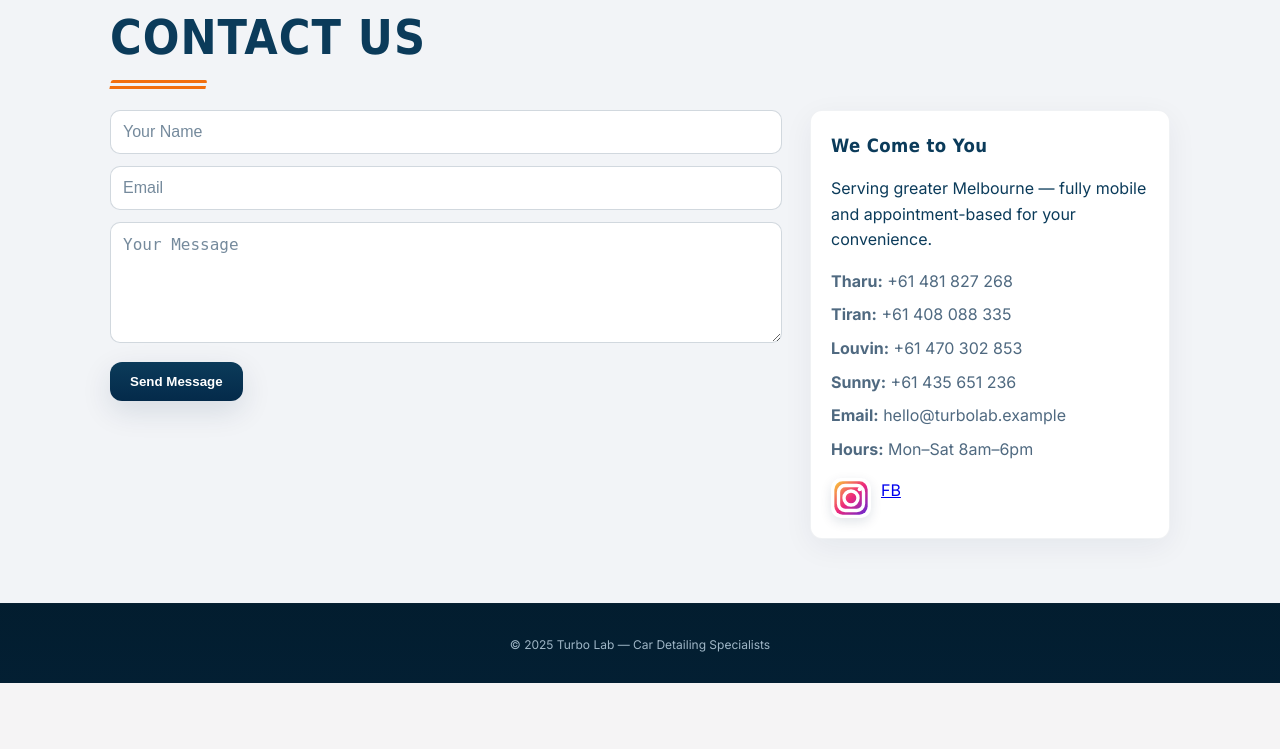
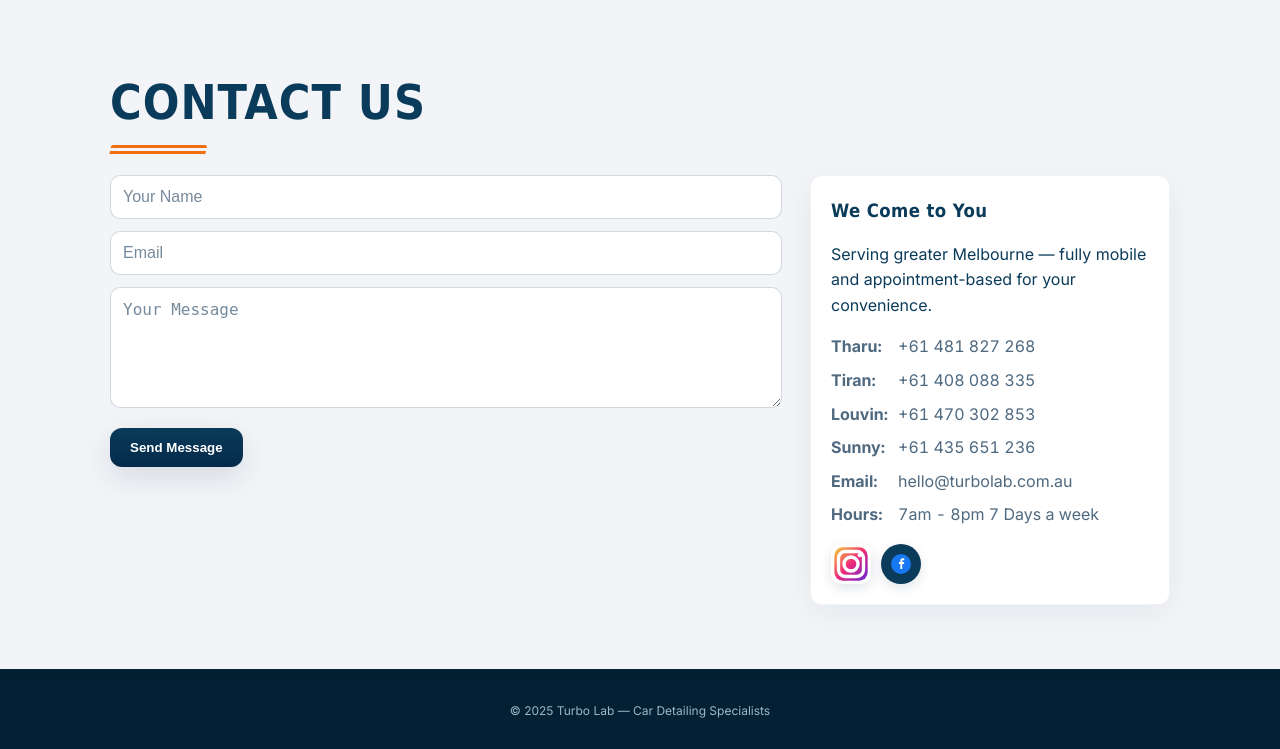
Before and after one commit to Lakvinu/TurboLab, a Python web app: template templates/index.html in a window 1280 px wide. Shown: the part 4430-5179 px from the top of the page. Before the commit the page ends 5113 px from the top, so only its background shows below. Run offline with Jinja, Linux system fonts and the light colour scheme; the template is opened without the code that fills it, so the values that code supplies are empty.

Commit message:
fixed and updated booking

```diff
--- a/static/style.css
+++ b/static/style.css
@@ -409,7 +409,7 @@ h1, h2, h3, h4,
 .brand img{height:56px;width:auto;display:block}
 .visually-hidden{position:absolute!important;height:1px;width:1px;overflow:hidden;clip:rect(1px,1px,1px,1px);white-space:nowrap;border:0;padding:0;margin:-1px}
 .nav-links{display:flex;gap:22px}
-.nav-links a{color:var(--muted);text-decoration:none;font-weight:600;padding:6px 8px;border-radius:8px;transition:all .18s}
+.nav-links a{color:var(--text);text-decoration:none;font-weight:600;padding:6px 8px;border-radius:8px;transition:all .18s}
 .nav-links a:hover,.nav-links a:focus{color:var(--text);background:rgba(255,255,255,0.02);outline:none}
 
 /* HERO */
@@ -476,7 +476,10 @@ a:focus,.btn:focus,input:focus,textarea:focus{outline:3px solid rgba(255,122,24,
 .section.light #contact .contact-info,.section.light .contact-info{background:#ffffff}
 .contact-info h3{margin-top:0;margin-bottom:10px;font-size:1.15rem;color:var(--text);font-family:Tahoma, Verdana, Segoe, 'Segoe UI', sans-serif;font-weight:600;letter-spacing:0.4px}
 .contact-info ul.meta{list-style:none;padding:0;margin-top:12px}
-.contact-info ul.meta li{margin-bottom:8px;color:var(--muted)}
+.contact-info ul.meta{ font-variant-numeric: tabular-nums; display: grid; grid-template-columns: max-content 1fr; column-gap: 10px; row-gap: 8px }
+.contact-info ul.meta li{ margin: 0; color: var(--muted); display: contents }
+.contact-info ul.meta li strong{ margin: 0 }
+.contact-info ul.meta li .value{ }
 .flash.error{background:linear-gradient(90deg, rgba(255,90,90,0.12), rgba(255,90,90,0.06));color:#000;border:1px solid rgba(255,90,90,0.12)}
 .flash.success{background:linear-gradient(90deg, rgba(40,199,111,0.12), rgba(40,199,111,0.06));color:#000;border:1px solid rgba(40,199,111,0.12)}
 .flash{padding:12px 14px;border-radius:10px;margin:10px 0}
@@ -492,6 +495,9 @@ a:focus,.btn:focus,input:focus,textarea:focus{outline:3px solid rgba(255,122,24,
 .social a.icon.ig svg{ border-radius: 10px; width:40px; height:40px; box-shadow: 0 4px 12px rgba(4,42,74,0.12) }
 .social a.icon.ig:hover svg{ box-shadow: 0 6px 16px rgba(4,42,74,0.18) }
 .site-footer{padding:28px 0;text-align:center;color:var(--muted);border-top:1px solid rgba(255,255,255,0.02);font-size:0.9rem}
+
+/* Services CTA */
+.services-cta{ text-align: center; margin-top: 16px }
 
 /* Responsive adjustments */
 @media (max-width: 900px){
--- a/templates/index.html
+++ b/templates/index.html
@@ -32,7 +32,7 @@
       <h1>Premium Mobile Detailing</h1>
       <p class="lead">Showroom shine delivered to your doorstep. Luxury, precision, and care for every vehicle.</p>
       <div class="hero-ctas">
-        <a class="btn primary" href="#contact">Book Now</a>
+        <a class="btn primary" href="https://turbolab.setmore.com/" target="_blank" rel="noopener noreferrer">Book Now</a>
         <a class="btn ghost" href="#services">View Services</a>
       </div>
     </div>
@@ -47,7 +47,7 @@
           <small>from</small>
           <span class="price">$110</span>
         </div>
-        <a href="#contact" class="btn small">Request</a>
+        <a href="https://turbolab.setmore.com/" target="_blank" rel="noopener noreferrer" class="btn small">Request</a>
       </div>
     </div>
   </div>
@@ -62,8 +62,8 @@
     <div class="portfolio-carousel">
       <button class="portfolio-btn prev" aria-label="Previous">&#10094;</button>
       <div class="portfolio-track">
-        <div class="portfolio-item"><img class="featured-img" loading="lazy" src="https://res.cloudinary.com/dmaxvaojt/image/upload/f_auto,q_auto:best,dpr_auto/v1765108823/Copy_of_IMG20251207183324_und0tx.jpg" srcset="https://res.cloudinary.com/dmaxvaojt/image/upload/f_auto,q_auto:best,dpr_auto,c_scale,w_800/v1765108823/Copy_of_IMG20251207183324_und0tx.jpg 800w, https://res.cloudinary.com/dmaxvaojt/image/upload/f_auto,q_auto:best,dpr_auto,c_scale,w_1200/v1765108823/Copy_of_IMG20251207183324_und0tx.jpg 1200w, https://res.cloudinary.com/dmaxvaojt/image/upload/f_auto,q_auto:best,dpr_auto,c_scale,w_1600/v1765108823/Copy_of_IMG20251207183324_und0tx.jpg 1600w" sizes="(max-width: 700px) 90vw, (max-width: 1100px) 45vw, 33vw" alt="Portfolio 1"></div>
-        <div class="portfolio-item"><img class="featured-img" loading="lazy" src="https://res.cloudinary.com/dmaxvaojt/image/upload/f_auto,q_auto:best,dpr_auto/v1765192735/Copy_of_IMG_5837_a3nn1q.heic" srcset="https://res.cloudinary.com/dmaxvaojt/image/upload/f_auto,q_auto:best,dpr_auto,c_scale,w_800/v1765192735/Copy_of_IMG_5837_a3nn1q.heic 800w, https://res.cloudinary.com/dmaxvaojt/image/upload/f_auto,q_auto:best,dpr_auto,c_scale,w_1200/v1765192735/Copy_of_IMG_5837_a3nn1q.heic 1200w, https://res.cloudinary.com/dmaxvaojt/image/upload/f_auto,q_auto:best,dpr_auto,c_scale,w_1600/v1765192735/Copy_of_IMG_5837_a3nn1q.heic 1600w" sizes="(max-width: 700px) 90vw, (max-width: 1100px) 45vw, 33vw" alt="Portfolio 2"></div>
+        <div class="portfolio-item"><img class="featured-img" loading="lazy" src="https://res.cloudinary.com/dmaxvaojt/image/upload/v1766281892/KIASTINGER.jpg" srcset="https://res.cloudinary.com/dmaxvaojt/image/upload/f_auto,q_auto:best,dpr_auto,c_scale,w_800/v1766281892/KIASTINGER.jpg 800w, https://res.cloudinary.com/dmaxvaojt/image/upload/f_auto,q_auto:best,dpr_auto,c_scale,w_1200/v1766281892/KIASTINGER.jpg 1200w, https://res.cloudinary.com/dmaxvaojt/image/upload/f_auto,q_auto:best,dpr_auto,c_scale,w_1600/v1766281892/KIASTINGER.jpg 1600w" sizes="(max-width: 700px) 90vw, (max-width: 1100px) 45vw, 33vw" alt="Portfolio 1"></div>
+        <div class="portfolio-item"><img class="featured-img" loading="lazy" src="https://res.cloudinary.com/dmaxvaojt/image/upload/v1766282141/BMW_jkrbnl.jpg" srcset="https://res.cloudinary.com/dmaxvaojt/image/upload/f_auto,q_auto:best,dpr_auto,c_scale,w_800/v1766282141/BMW_jkrbnl.jpg 800w, https://res.cloudinary.com/dmaxvaojt/image/upload/f_auto,q_auto:best,dpr_auto,c_scale,w_1200/v1766282141/BMW_jkrbnl.jpg 1200w, https://res.cloudinary.com/dmaxvaojt/image/upload/f_auto,q_auto:best,dpr_auto,c_scale,w_1600/v1766282141/BMW_jkrbnl.jpg 1600w" sizes="(max-width: 700px) 90vw, (max-width: 1100px) 45vw, 33vw" alt="Portfolio 2"></div>
         <div class="portfolio-item"><img class="featured-img" loading="lazy" src="https://res.cloudinary.com/dmaxvaojt/image/upload/f_auto,q_auto:best,dpr_auto/v1765192511/Copy_of_IMG_1357_wnxj8u.heic" srcset="https://res.cloudinary.com/dmaxvaojt/image/upload/f_auto,q_auto:best,dpr_auto,c_scale,w_800/v1765192511/Copy_of_IMG_1357_wnxj8u.heic 800w, https://res.cloudinary.com/dmaxvaojt/image/upload/f_auto,q_auto:best,dpr_auto,c_scale,w_1200/v1765192511/Copy_of_IMG_1357_wnxj8u.heic 1200w, https://res.cloudinary.com/dmaxvaojt/image/upload/f_auto,q_auto:best,dpr_auto,c_scale,w_1600/v1765192511/Copy_of_IMG_1357_wnxj8u.heic 1600w" sizes="(max-width: 700px) 90vw, (max-width: 1100px) 45vw, 33vw" alt="Portfolio 3"></div>
         <div class="portfolio-item"><img class="featured-img" loading="lazy" src="https://res.cloudinary.com/dmaxvaojt/image/upload/f_auto,q_auto:best,dpr_auto/v1765108823/Copy_of_IMG_1308_wb8zgi.heic" srcset="https://res.cloudinary.com/dmaxvaojt/image/upload/f_auto,q_auto:best,dpr_auto,c_scale,w_800/v1765108823/Copy_of_IMG_1308_wb8zgi.heic 800w, https://res.cloudinary.com/dmaxvaojt/image/upload/f_auto,q_auto:best,dpr_auto,c_scale,w_1200/v1765108823/Copy_of_IMG_1308_wb8zgi.heic 1200w, https://res.cloudinary.com/dmaxvaojt/image/upload/f_auto,q_auto:best,dpr_auto,c_scale,w_1600/v1765108823/Copy_of_IMG_1308_wb8zgi.heic 1600w" sizes="(max-width: 700px) 90vw, (max-width: 1100px) 45vw, 33vw" alt="Portfolio 4"></div>
         <div class="portfolio-item"><img class="featured-img" loading="lazy" src="https://res.cloudinary.com/dmaxvaojt/image/upload/f_auto,q_auto:best,dpr_auto/v1765108822/Copy_of_IMG_1310_trgcbd.heic" srcset="https://res.cloudinary.com/dmaxvaojt/image/upload/f_auto,q_auto:best,dpr_auto,c_scale,w_800/v1765108822/Copy_of_IMG_1310_trgcbd.heic 800w, https://res.cloudinary.com/dmaxvaojt/image/upload/f_auto,q_auto:best,dpr_auto,c_scale,w_1200/v1765108822/Copy_of_IMG_1310_trgcbd.heic 1200w, https://res.cloudinary.com/dmaxvaojt/image/upload/f_auto,q_auto:best,dpr_auto,c_scale,w_1600/v1765108822/Copy_of_IMG_1310_trgcbd.heic 1600w" sizes="(max-width: 700px) 90vw, (max-width: 1100px) 45vw, 33vw" alt="Portfolio 5"></div>
@@ -165,6 +165,9 @@
       </div>
       <button class="carousel-btn next" aria-label="Next">&#10095;</button>
     </div>
+    <div class="services-cta" data-reveal>
+      <a class="btn primary" href="https://turbolab.setmore.com/" target="_blank" rel="noopener noreferrer">Book Now</a>
+    </div>
   </div>
 </section>
 
@@ -209,7 +212,7 @@
     </div>
   </div>
   <!-- Centered overlay 6 features card (above section content) -->
-  <div class="features-overlay" aria-hidden="false" data-reveal>
+  <div id="features" class="features-overlay" aria-hidden="false" data-reveal>
     <div class="features-card" data-reveal>
       <div class="features-grid">
         <div class="feature-item">
@@ -268,12 +271,12 @@
         <h3>We Come to You</h3>
         <p>Serving greater Melbourne — fully mobile and appointment-based for your convenience.</p>
         <ul class="meta">
-          <li><strong>Tharu:</strong> +61 481 827 268</li>
-          <li><strong>Tiran:</strong> +61 408 088 335</li>
-          <li><strong>Louvin:</strong> +61 470 302 853</li>
-          <li><strong>Sunny:</strong> +61 435 651 236</li>
-          <li><strong>Email:</strong> hello@turbolab.example</li>
-          <li><strong>Hours:</strong> Mon–Sat 8am–6pm</li>
+          <li><strong>Tharu:</strong> <span class="value">+61 481 827 268</span></li>
+          <li><strong>Tiran:</strong> <span class="value">+61 408 088 335</span></li>
+          <li><strong>Louvin:</strong> <span class="value">+61 470 302 853</span></li>
+          <li><strong>Sunny:</strong> <span class="value">+61 435 651 236</span></li>
+          <li><strong>Email:</strong> <span class="value">hello@turbolab.com.au</span></li>
+          <li><strong>Hours:</strong> <span class="value">7am - 8pm 7 Days a week</span></li>
         </ul>
         <div class="social">
           <a class="icon ig" href="https://www.instagram.com/turbolabdetailers/" target="_blank" rel="noopener" aria-label="Instagram">
@@ -291,7 +294,12 @@
               <rect x="4.5" y="4.5" width="15" height="15" rx="4" ry="4" fill="none" stroke="#ffffff" stroke-width="2"/>
             </svg>
           </a>
-          <a href="#" aria-label="Facebook">FB</a>
+          <a class="icon fb" href="https://www.facebook.com/turbolabdetailers" target="_blank" rel="noopener" aria-label="Facebook">
+            <svg aria-hidden="true" viewBox="0 0 24 24" width="40" height="40" role="img">
+              <circle cx="12" cy="12" r="12" fill="#1877F2"/>
+              <path d="M13.5 12h2.1l.3-2.4h-2.4V8.6c0-.7.2-1.2 1.2-1.2h1.2V5.2c-.2 0-1 0-1.8 0-1.7 0-2.9 1-2.9 3v1.4H9.5V12h1.7v6h2.3z" fill="#ffffff"/>
+            </svg>
+          </a>
         </div>
       </aside>
     </div>
```
